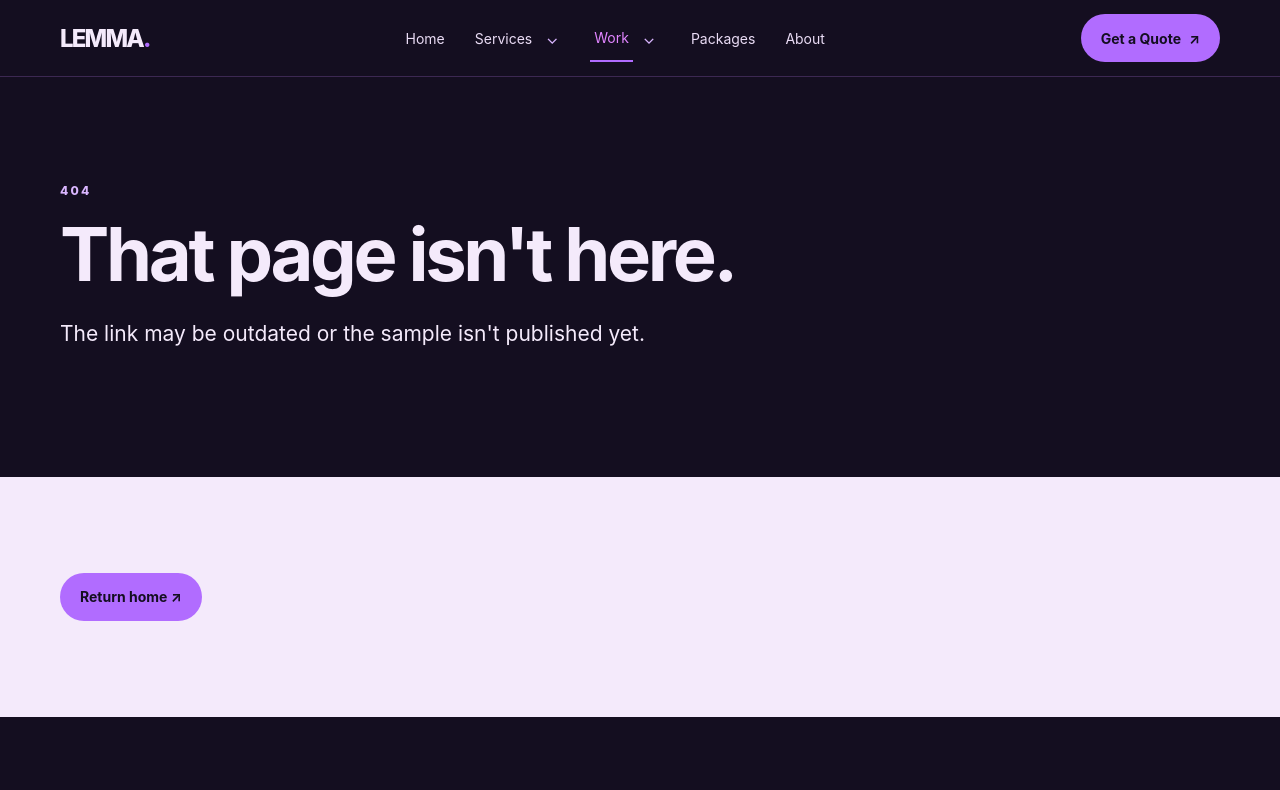
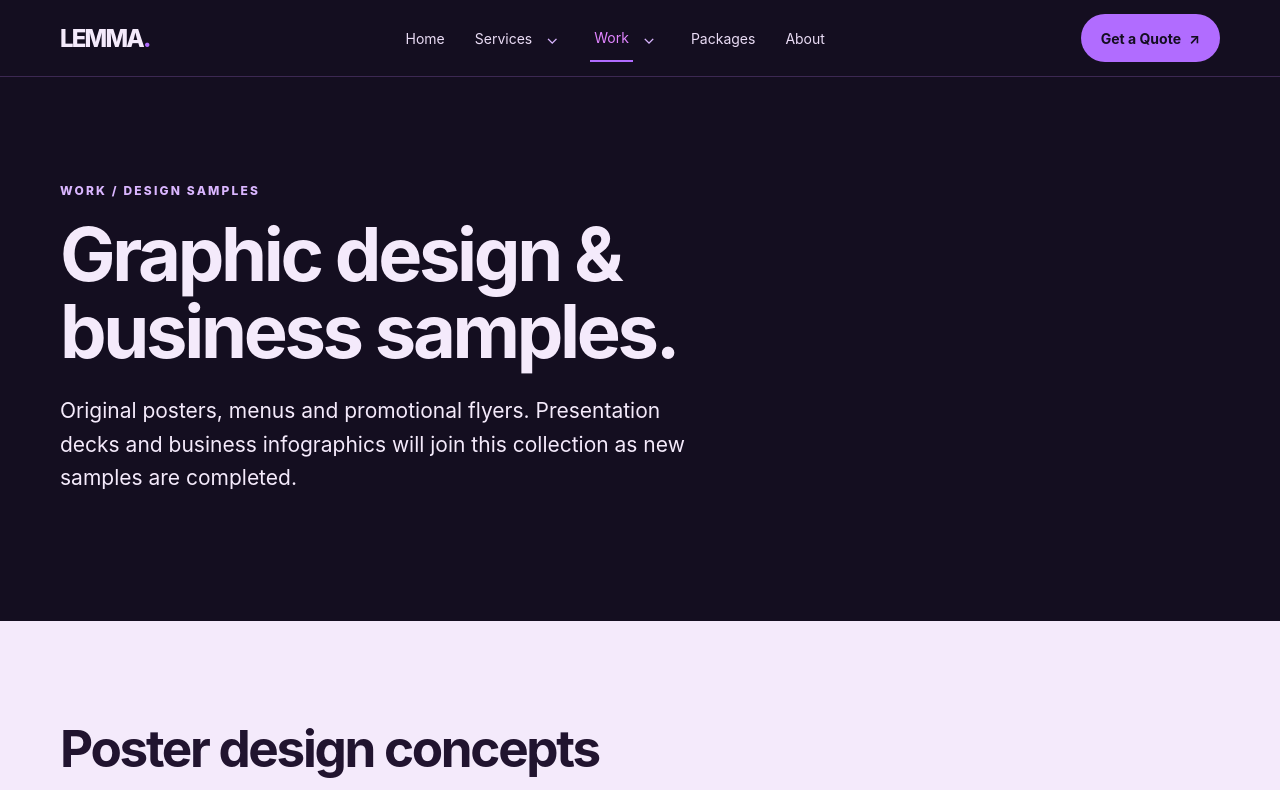
Before and after one commit to impilokalova/Lemma, a React (Vite) app: page /work/samples in a window 1280 px wide. Shown: the top 790 px of the page. Built offline with nearby package versions, Linux system fonts and the light colour scheme.

Commit message:
Separate graphic design samples from templates in routes and navigation

```diff
--- a/src/pages/home/Home.tsx
+++ b/src/pages/home/Home.tsx
@@ -2,4 +2,4 @@ import {Link} from 'react-router-dom';
 import {Card} from '../../shared/components/Card';
 import {serviceDetails} from '../../shared/navigation/routes';
 import {PlanetHero} from '../../hero/PlanetHero';
-export function Home(){return <><PlanetHero/><section className="section container"><p className="eyebrow">WHAT WE DO</p><h2 className="section-title">Creative solutions, built to connect.</h2><div className="card-grid">{Object.entries(serviceDetails).map(([slug,v])=><Card key={slug} title={v.title} description={v.description} href={'/services/'+slug}/>)}</div></section><section className="section section-tint"><div className="container"><p className="eyebrow">DISCOVER</p><h2 className="section-title">See what's possible.</h2><div className="card-grid"><Card title="Selected work" description="Concept studies and future client case studies." href="/work"/><Card title="Templates and samples" description="Original poster designs, promotional flyers, menus and website concepts." href="/work/templates"/><Card title="Packages" description="Find a starting point for your project." href="/packages"/></div></div></section><section className="section container"><h2 className="section-title">Have something in mind?</h2><Link className="btn btn-primary" to="/contact">Start a Project ↗</Link></section></>}
+export function Home(){return <><PlanetHero/><section className="section container"><p className="eyebrow">WHAT WE DO</p><h2 className="section-title">Creative solutions, built to connect.</h2><div className="card-grid">{Object.entries(serviceDetails).map(([slug,v])=><Card key={slug} title={v.title} description={v.description} href={'/services/'+slug}/>)}</div></section><section className="section section-tint"><div className="container"><p className="eyebrow">DISCOVER</p><h2 className="section-title">See what's possible.</h2><div className="card-grid"><Card title="Selected work" description="Concept studies and future client case studies." href="/work"/><Card title="Graphic design samples" description="Original posters, flyers, menus and upcoming presentation samples." href="/work/samples"/><Card title="Packages" description="Find a starting point for your project." href="/packages"/></div></div></section><section className="section container"><h2 className="section-title">Have something in mind?</h2><Link className="btn btn-primary" to="/contact">Start a Project ↗</Link></section></>}
--- a/src/pages/work/Work.tsx
+++ b/src/pages/work/Work.tsx
@@ -1,4 +1,4 @@
 import {Link} from 'react-router-dom';
 import {Card} from '../../shared/components/Card';
 import {Intro} from '../../shared/components/Intro';
-export function Work(){return <><Intro eyebrow="OUR WORK" title="Explore what Lemma can create." description="Discover concept projects, adaptable web templates and creative samples. Concepts are clearly labelled, never passed off as client commissions."/><div className="section container card-grid"><Card title="Concept case studies" description="Original seasonal, restaurant and retail design explorations, clearly labelled as concept work." href="/work/projects" tag="Portfolio"/><Card title="Posters, flyers & design samples" description="Twelve original graphic design concepts for posters, menus and promotional flyers." href="/work/templates" tag="Browse"/><Card title="Live website demos" description="Interactive demonstrations of adaptable website concepts." href="/work/demos" tag="Explore"/></div></>}
+export function Work(){return <><Intro eyebrow="OUR WORK" title="Explore what Lemma can create." description="Discover concept projects, adaptable web templates and creative samples. Concepts are clearly labelled, never passed off as client commissions."/><div className="section container card-grid"><Card title="Concept case studies" description="Original seasonal, restaurant and retail design explorations, clearly labelled as concept work." href="/work/projects" tag="Portfolio"/><Card title="Graphic & business samples" description="Posters, flyers, menus and upcoming presentations and infographics." href="/work/samples" tag="Browse"/><Card title="Landing page templates" description="Six original campaign landing page layouts with interactive previews." href="/work/templates" tag="Explore"/></div><section className="section container"><Link className="btn btn-primary" to="/work/demos">Explore live website demos ↗</Link></section></>}
--- a/src/pages/work/WorkIndex.tsx
+++ b/src/pages/work/WorkIndex.tsx
@@ -1,4 +1,4 @@
 import {Link} from 'react-router-dom';
 import {Intro} from '../../shared/components/Intro';
 import {signatureArtworks} from './gallery/artworks';
-export function WorkIndex(){const featured=[signatureArtworks[0],signatureArtworks[4],signatureArtworks[8]];return <><Intro eyebrow="WORK / ORIGINAL CONCEPTS" title="Original design concepts." description="Original portfolio explorations across seasonal campaigns, restaurant branding and retail creative. These examples are conceptual work, not commissioned client projects."/><section className="section container concept-case-grid">{featured.map(art=><article className="concept-case-card" key={art.slug}><Link to={'/work/templates/'+art.slug}><img src={art.image} alt={art.title+' original Lemma concept'} loading="lazy" decoding="async"/><h2>{art.title}</h2><p>{art.category} · Concept work</p><span>Explore the concept ↗</span></Link></article>)}</section><section className="section container"><Link className="btn btn-primary" to="/work/demos">Browse interactive website demos ↗</Link></section></>}
+export function WorkIndex(){const featured=[signatureArtworks[0],signatureArtworks[4],signatureArtworks[8]];return <><Intro eyebrow="WORK / ORIGINAL CONCEPTS" title="Concept case studies." description="Original portfolio explorations across seasonal campaigns, restaurant branding and retail creative. These examples are conceptual work, not commissioned client projects."/><section className="section container concept-case-grid">{featured.map(art=><article className="concept-case-card" key={art.slug}><Link to={'/work/samples/'+art.slug}><img src={art.image} alt={art.title+' original Lemma concept'} loading="lazy" decoding="async"/><h2>{art.title}</h2><p>{art.category} · Concept work</p><span>Explore the concept ↗</span></Link></article>)}</section><section className="section container"><Link className="btn btn-primary" to="/work/demos">Browse interactive website demos ↗</Link></section></>}
--- a/src/pages/work/gallery/SignatureGallery.tsx
+++ b/src/pages/work/gallery/SignatureGallery.tsx
@@ -2,6 +2,6 @@ import {Link} from 'react-router-dom';
 import {Intro} from '../../../shared/components/Intro';
 import {signatureArtworks} from './artworks';
 const groups=[{title:'Poster design concepts',description:'Four original seasonal poster concepts.',items:signatureArtworks.slice(0,4)},{title:'Restaurant menu design concepts',description:'Four restaurant menu and hospitality design samples.',items:signatureArtworks.slice(4,8)},{title:'Promotional flyer design concepts',description:'Four retail and Black Friday flyer design samples.',items:signatureArtworks.slice(8,12)}];
-export function SignatureGallery(){return <div className="lemma-samples"><Intro eyebrow="WORK / DESIGN SAMPLES" title="Posters, flyers & creative samples." description="Explore twelve original graphic design concepts for promotional posters, restaurant menus and retail flyers. All examples are fictional portfolio work."/>
-{groups.map(g=><section className="section container" key={g.title}><h2 className="section-title">{g.title}</h2><p className="lemma-samples-lead">{g.description}</p><div className="lemma-samples-grid">{g.items.map(a=><article className="lemma-sample-card" key={a.slug}><Link to={'/work/templates/'+a.slug} className="lemma-sample-image" aria-label={'View '+a.title}><img src={a.image} alt={a.title+' — original '+a.category.toLowerCase()+' graphic design concept by Lemma Studio'} loading="lazy" decoding="async"/></Link><div className="lemma-sample-caption"><h3>{a.title}</h3><p>{a.category} · Concept sample</p><Link to={'/work/templates/'+a.slug}>View sample ↗</Link></div></article>)}</div></section>)}
-<section className="section section-tint"><div className="container"><h2 className="section-title">Need original design for your brand?</h2><p>Explore what we can create for your business.</p><Link className="btn btn-primary" to="/contact">Discuss a project ↗</Link></div></section></div>}
+export function SignatureGallery(){return <div className="lemma-samples"><Intro eyebrow="WORK / DESIGN SAMPLES" title="Graphic design & business samples." description="Original posters, menus and promotional flyers. Presentation decks and business infographics will join this collection as new samples are completed."/>
+{groups.map(g=><section className="section container" key={g.title}><h2 className="section-title">{g.title}</h2><p className="lemma-samples-lead">{g.description}</p><div className="lemma-samples-grid">{g.items.map(a=><article className="lemma-sample-card" key={a.slug}><Link to={'/work/samples/'+a.slug} className="lemma-sample-image" aria-label={'View '+a.title}><img src={a.image} alt={a.title+' — original '+a.category.toLowerCase()+' graphic design concept by Lemma Studio'} loading="lazy" decoding="async"/></Link><div className="lemma-sample-caption"><h3>{a.title}</h3><p>{a.category} · Concept sample</p><Link to={'/work/samples/'+a.slug}>View sample ↗</Link></div></article>)}</div></section>)}
+<section className="section container"><h2 className="section-title">Presentations & infographics</h2><p className="lemma-samples-lead">Coming next: seminar presentations, investor pitch decks, short presentations, children’s learning slides and responsive business infographics. These are planned samples, not finished portfolio work.</p></section><section className="section section-tint"><div className="container"><h2 className="section-title">Need original design for your brand?</h2><p>Explore what we can create for your business.</p><Link className="btn btn-primary" to="/contact">Discuss a project ↗</Link></div></section></div>}
--- /dev/null
+++ b/src/pages/work/samples/Samples.tsx
@@ -0,0 +1,2 @@
+import {SignatureGallery} from '../gallery/SignatureGallery';
+export function Samples(){return <SignatureGallery/>}
--- a/src/pages/work/templates/TemplateDetail.tsx
+++ b/src/pages/work/templates/TemplateDetail.tsx
@@ -6,7 +6,7 @@ import {signatureArtworks} from '../gallery/artworks';
 export function TemplateDetail(){
  const {slug}=useParams();
  const artwork=signatureArtworks.find(a=>a.slug===slug);
- if(artwork)return <div className="lemma-sample-detail"><div className="container"><Link className="lemma-detail-back" to="/work/templates">← Back to the collection</Link><p className="eyebrow">LEMMA ORIGINAL / {artwork.type.toUpperCase()} CONCEPT</p><h1>{artwork.title}</h1><p>{artwork.category} — an original, fictional portfolio concept. Not commissioned client work.</p><div className="lemma-detail-art"><img src={artwork.image} alt={artwork.title+' — Lemma original concept artwork'} decoding="async"/></div><div className="lemma-detail-actions"><Link className="btn btn-primary" to="/contact">Request a custom design ↗</Link><Link to="/work/templates">View more concepts</Link></div></div></div>;
+ if(artwork)return <div className="lemma-sample-detail"><div className="container"><Link className="lemma-detail-back" to="/work/samples">← Back to the collection</Link><p className="eyebrow">LEMMA ORIGINAL / {artwork.type.toUpperCase()} CONCEPT</p><h1>{artwork.title}</h1><p>{artwork.category} — an original, fictional portfolio concept. Not commissioned client work.</p><div className="lemma-detail-art"><img src={artwork.image} alt={artwork.title+' — Lemma original concept artwork'} decoding="async"/></div><div className="lemma-detail-actions"><Link className="btn btn-primary" to="/contact">Request a custom design ↗</Link><Link to="/work/samples">View more concepts</Link></div></div></div>;
  const sample=samples.find(s=>s.slug===slug);
  return sample?<><Intro eyebrow={sample.status} title={sample.title} description={sample.category}/><section className="section container"><p>Request an adapted version of this design for your business.</p>{sample.previewUrl&&<a href={sample.previewUrl} target="_blank" rel="noopener noreferrer">View sample ↗</a>}<p><Link className="btn btn-primary" to="/contact">Request this design ↗</Link></p></section></>:<NotFound/>;
 }
--- a/src/shared/navigation/routes.ts
+++ b/src/shared/navigation/routes.ts
@@ -2,7 +2,7 @@ export type NavItem = { label: string; href: string; children?: { label: string;
 export const nav: NavItem[] = [
   {label:'Home',href:'/'},
   {label:'Services',href:'/services',children:[{label:'Creative',href:'/services/creative'},{label:'Web',href:'/services/web'},{label:'Social',href:'/services/social'}]},
-  {label:'Work',href:'/work',children:[{label:'Portfolio',href:'/work'},{label:'Templates',href:'/work/templates'},{label:'Website demos',href:'/work/demos'}]},
+  {label:'Work',href:'/work',children:[{label:'Case studies',href:'/work/projects'},{label:'Samples',href:'/work/samples'},{label:'Templates',href:'/work/templates'},{label:'Website demos',href:'/work/demos'}]},
   {label:'Packages',href:'/packages'},
   {label:'About',href:'/about'},
   {label:'Contact',href:'/contact'}
--- a/src/site.tsx
+++ b/src/site.tsx
@@ -9,6 +9,7 @@ import {Services} from './pages/services/Services';
 import {ServiceDetail} from './pages/services/ServiceDetail';
 import {Work} from './pages/work/Work';
 import {Templates} from './pages/work/templates/Templates';
+import {Samples} from './pages/work/samples/Samples';
 import {TemplateDetail} from './pages/work/templates/TemplateDetail';
 import {WorkIndex} from './pages/work/WorkIndex';
 import {SeasonalDemoIndex} from './pages/work/demos/SeasonalDemos';
@@ -19,4 +20,4 @@ import {NotFound} from './pages/not-found/NotFound';
 import {useParams} from 'react-router-dom';
 import {seasonalDemos} from './pages/work/demos/SeasonalDemos';
 function LegacyDemoRedirect(){const {slug}=useParams();const valid=!!slug&&seasonalDemos.some(d=>d.slug===slug);const url='/landing-pages/'+slug+'/';useEffect(()=>{if(valid)window.location.replace(url)},[valid,url]);return valid?<div className="section container"><p>Opening the landing-page demo…</p><a href={url}>Open the design ↗</a></div>:<Navigate to="/work/demos" replace/>;}
-export function App(){const location=useLocation();useEffect(()=>{window.scrollTo(0,0)},[location.pathname]);return <><SeoHead/><ContentProtection/><a href="#main" className="skip-link">Skip to content</a><Header/><main id="main"><Routes><Route path="/" element={<Home/>}/><Route path="/services" element={<Services/>}/><Route path="/services/:slug" element={<ServiceDetail/>}/><Route path="/work" element={<Work/>}/><Route path="/work/templates" element={<Templates/>}/><Route path="/work/templates/:slug" element={<TemplateDetail/>}/><Route path="/work/projects" element={<WorkIndex/>}/><Route path="/work/projects/:slug" element={<Navigate to="/work/projects" replace/>}/><Route path="/work/demos" element={<SeasonalDemoIndex/>}/><Route path="/work/demos/:slug" element={<LegacyDemoRedirect/>}/><Route path="/packages" element={<Packages/>}/><Route path="/about" element={<About/>}/><Route path="/contact" element={<Contact/>}/><Route path="*" element={<NotFound/>}/></Routes></main><Footer/></>}
+export function App(){const location=useLocation();useEffect(()=>{window.scrollTo(0,0)},[location.pathname]);return <><SeoHead/><ContentProtection/><a href="#main" className="skip-link">Skip to content</a><Header/><main id="main"><Routes><Route path="/" element={<Home/>}/><Route path="/services" element={<Services/>}/><Route path="/services/:slug" element={<ServiceDetail/>}/><Route path="/work" element={<Work/>}/><Route path="/work/samples" element={<Samples/>}/><Route path="/work/samples/:slug" element={<TemplateDetail/>}/><Route path="/work/templates" element={<Templates/>}/><Route path="/work/templates/:slug" element={<Navigate to="/work/samples" replace/>}/><Route path="/work/projects" element={<WorkIndex/>}/><Route path="/work/projects/:slug" element={<Navigate to="/work/projects" replace/>}/><Route path="/work/demos" element={<SeasonalDemoIndex/>}/><Route path="/work/demos/:slug" element={<LegacyDemoRedirect/>}/><Route path="/packages" element={<Packages/>}/><Route path="/about" element={<About/>}/><Route path="/contact" element={<Contact/>}/><Route path="*" element={<NotFound/>}/></Routes></main><Footer/></>}
```
